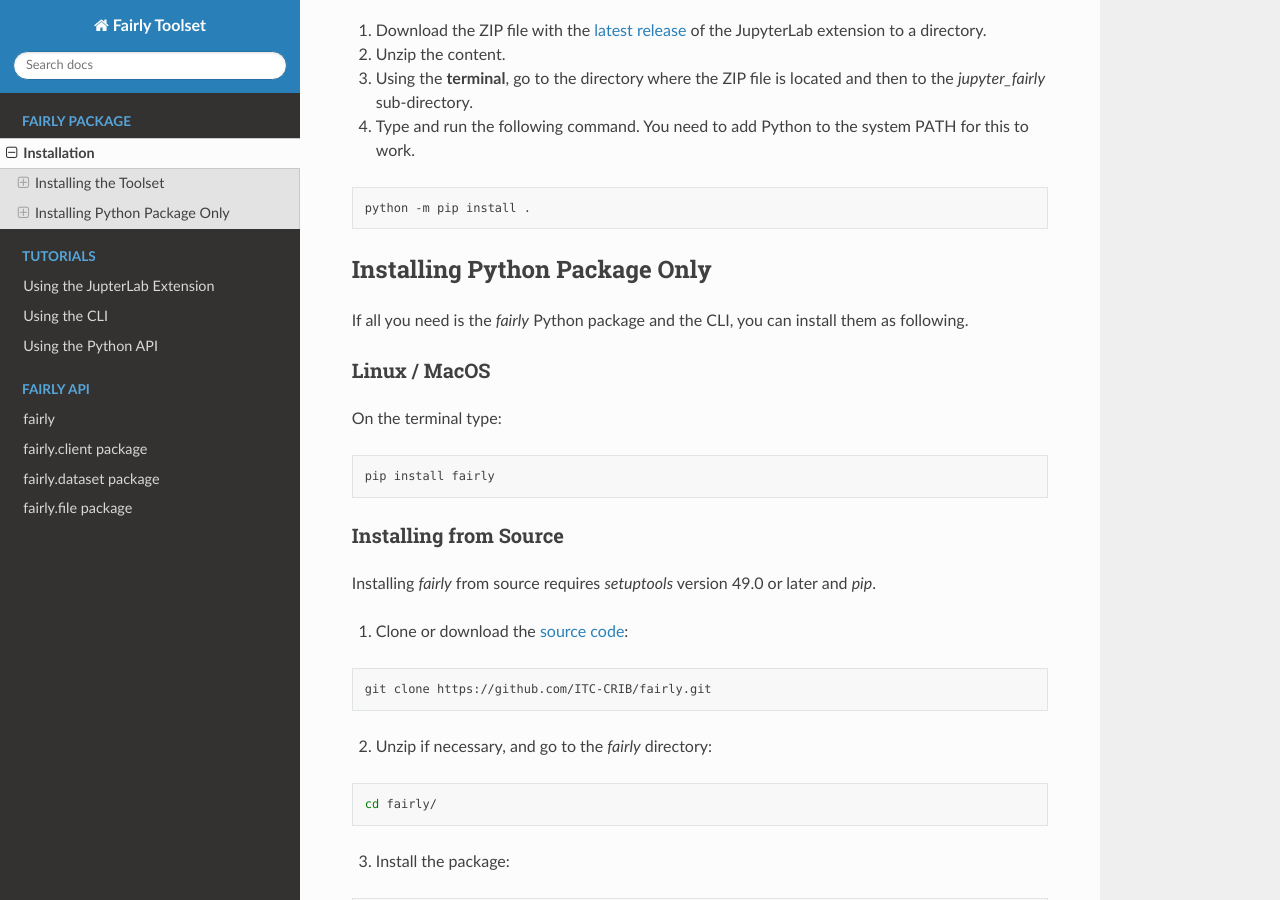
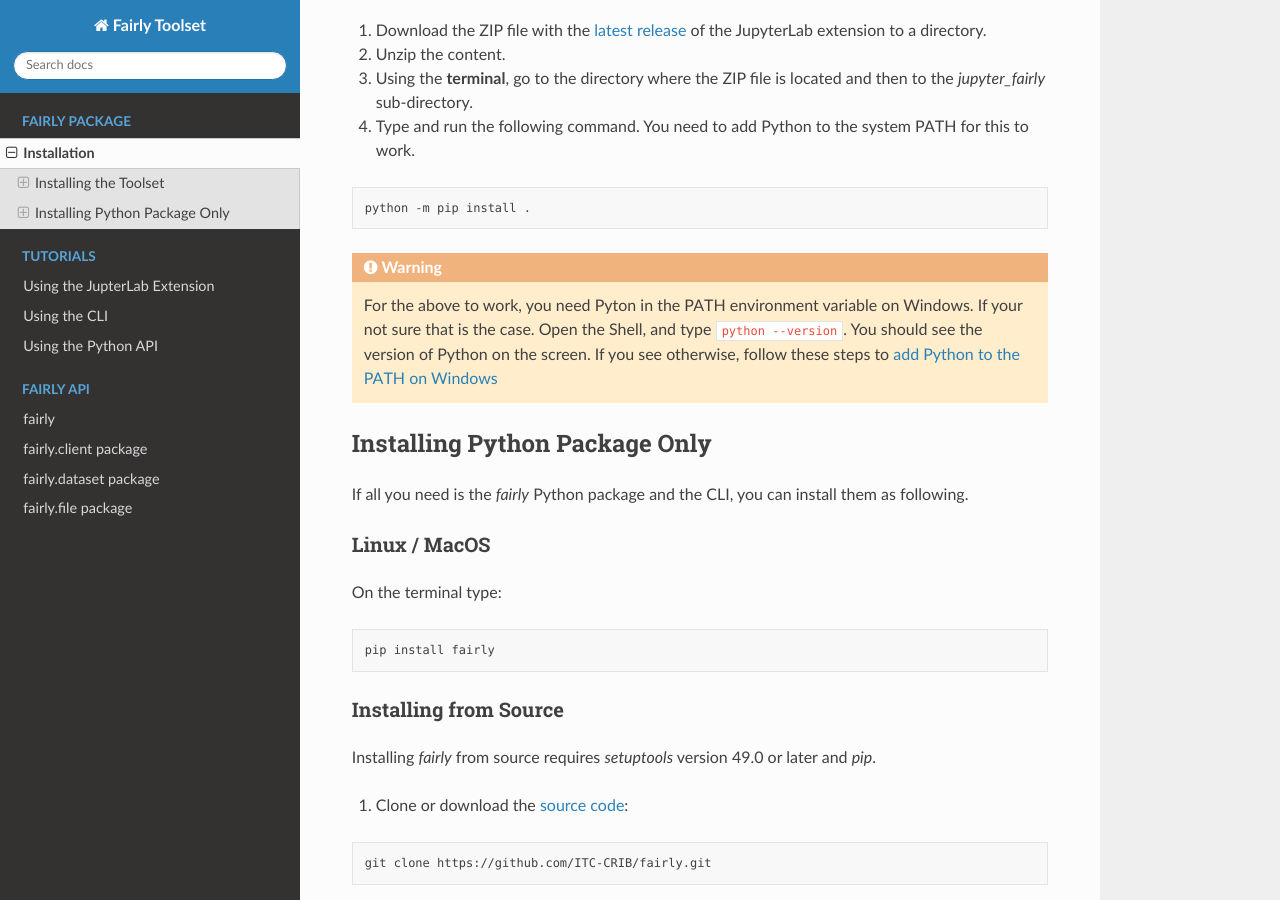
Before and after one commit to ITC-CRIB/fairly, a Sphinx documentation site: the page built from docs/installation.rst, in a window 1280 px wide and 900 px high, scrolled down 844 px. Built offline with Sphinx 7.4.7 and the Read the Docs theme 2.0.0, drawn with Linux system fonts in a browser that asks for light colours.

Commit message:
add nitice or windows users

```diff
--- a/docs/installation.rst
+++ b/docs/installation.rst
@@ -43,6 +43,8 @@
 
    python -m pip install .
 
+.. warning::
+   For the above to work, you need Pyton in the PATH environment variable on Windows. If your not sure that is the case. Open the Shell, and type :code:`python --version`. You should see the version of Python on the screen. If you see otherwise, follow these steps to `add Python to the PATH on Windows <https://realpython.com/add-python-to-path/#how-to-add-python-to-path-on-windows>`_
 
 Installing Python Package Only
 --------------------------------
```
